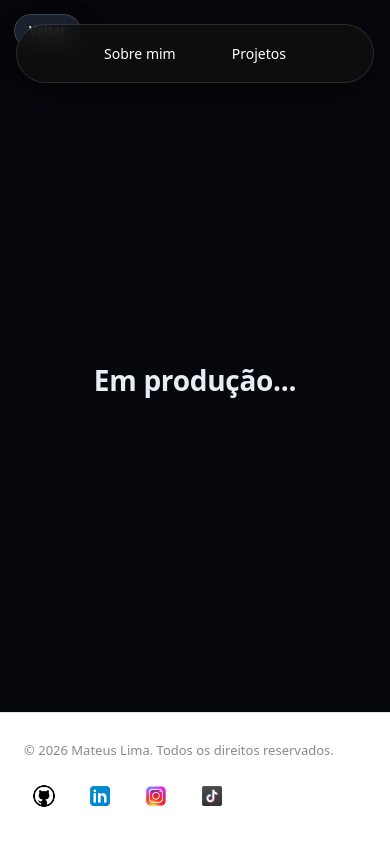
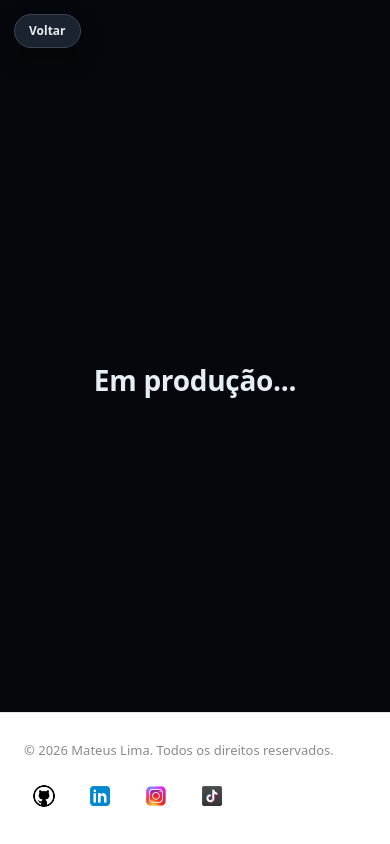
Before and after one commit to MateusLima00/devmateus.com, a React (Vite) app in the folder Portfolio/Frontend-react/: page /sobre in a window 390 px wide. Built offline with nearby package versions, Linux system fonts and the light colour scheme; no server answers.

Commit message:
fix: nav home, hero responsive and reveal timing

```diff
--- a/Portfolio/Frontend-react/src/components/BarraNavegacao.jsx
+++ b/Portfolio/Frontend-react/src/components/BarraNavegacao.jsx
@@ -2,13 +2,13 @@ import { useLocation } from "react-router-dom";
 import { LinkComTransicao } from "./LinkComTransicao.jsx";
 
 /**
- * Barra flutuante de navegação: aparece apenas nas páginas internas.
- * Na página principal, fica oculta.
+ * Barra flutuante de navegação: aparece apenas na página principal.
+ * Nas páginas internas, fica oculta.
  */
 export function BarraNavegacao() {
   const location = useLocation();
 
-  const mostrar = location.pathname !== "/";
+  const mostrar = location.pathname === "/";
 
   return (
     <nav className={`barra-nav${mostrar ? " barra-nav--visivel" : ""}`} aria-label="Navegação principal">
```
